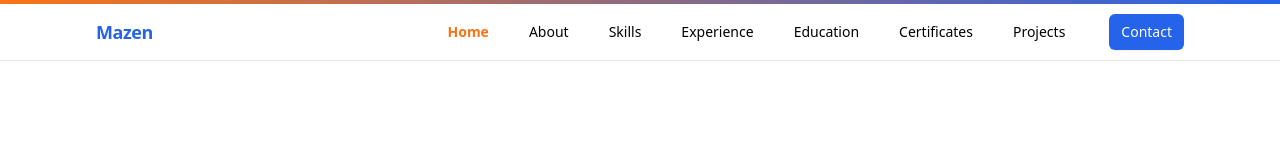
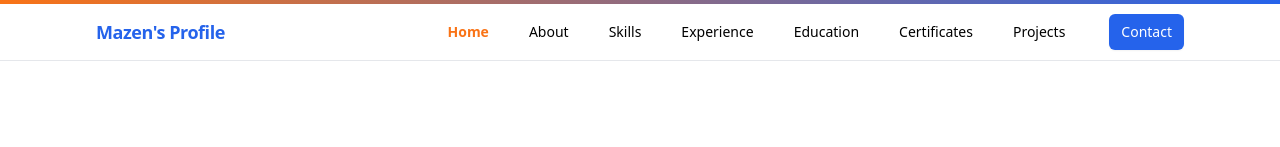
Before and after one commit to MazenELSEDFY/mazen-portfolio, a React (Vite) app: page / in a window 1280 px wide. Shown: the top 147 px of the page. Built offline with nearby package versions, Linux system fonts and the light colour scheme.

Commit message:
Update portfolio

```diff
--- a/src/components/Layout.jsx
+++ b/src/components/Layout.jsx
@@ -32,7 +32,7 @@ export default function Layout() {
           <div className="h-14 flex items-center justify-between gap-3">
             {/* Brand / Name */}
             <NavLink to="/" className="text-base sm:text-lg font-extrabold tracking-tight text-blue-600">
-              {profile.name?.split(" ")[0] || "Mazen's Profile"}
+              {profile.name?.split(" ")[0]+"'s Profile"|| "Mazen's Profile"}
             </NavLink>
 
             {/* Desktop nav */}
```
